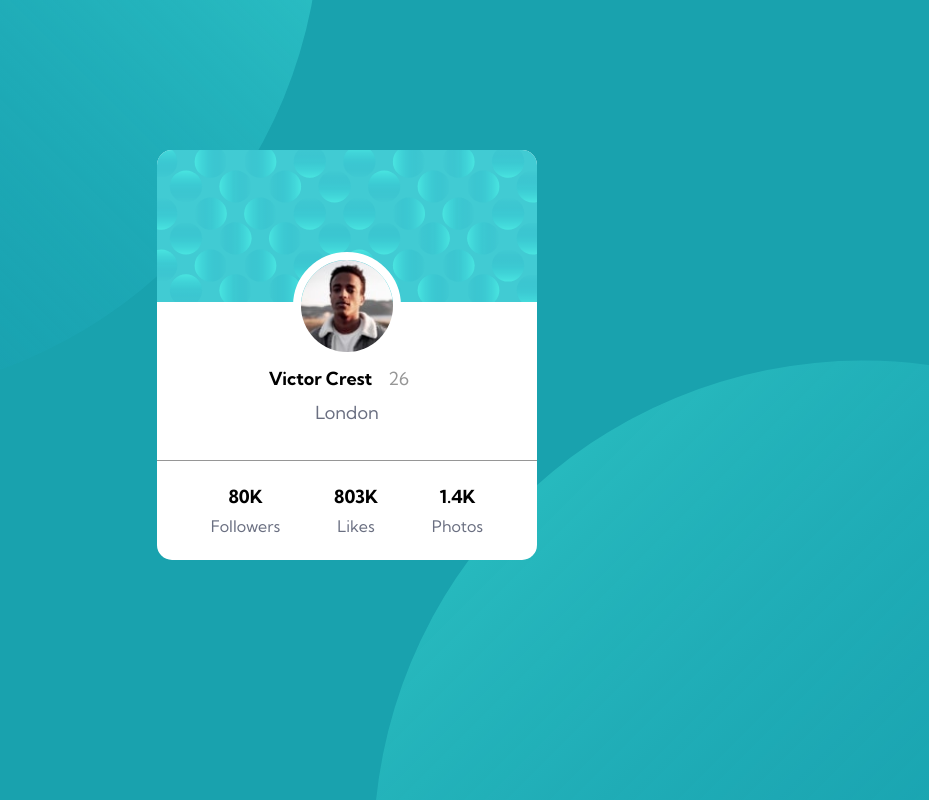
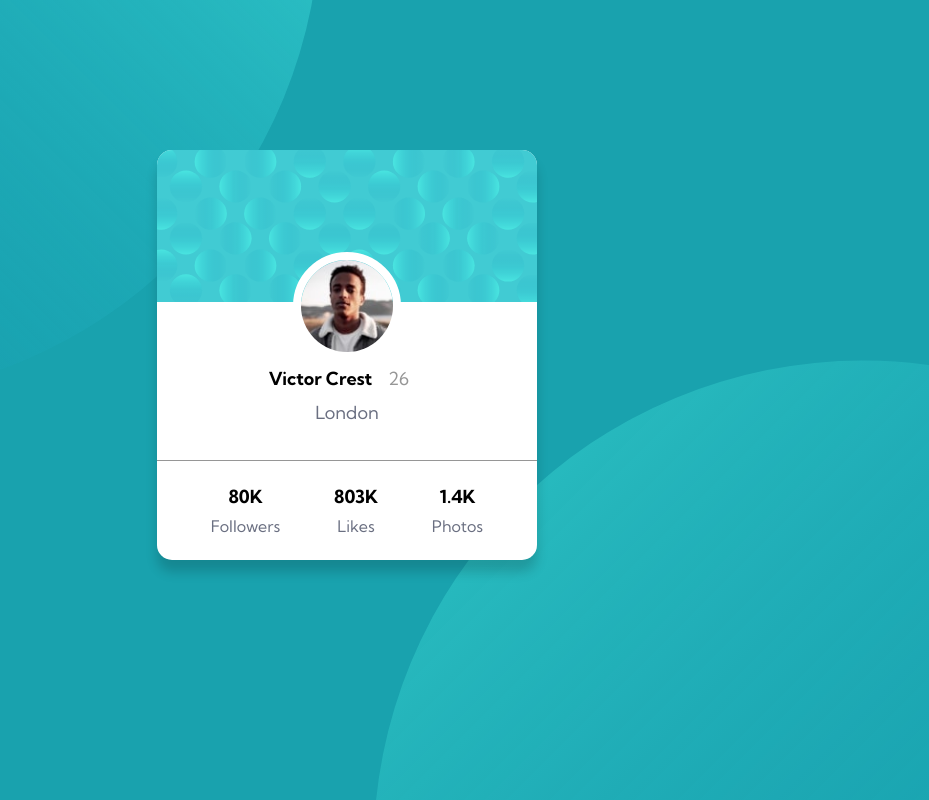
Before and after one commit to luis08201/Profile-card-component, a plain HTML site: page index.html in a window 1280 px wide. Shown: the whole page, without its empty margins (293-1222 px from the left). Drawn offline with Linux system fonts and the light colour scheme.

Commit message:
agregando box-shadow a la caja card

```diff
--- a/css/estilos.css
+++ b/css/estilos.css
@@ -43,6 +43,7 @@ body {
   border-radius: 15px;
   position: relative;
   z-index: 10;
+  box-shadow:0 12px 12px rgba(0, 0, 0, 0.164);
 }
 .card__img {
   width: 100%;
```
